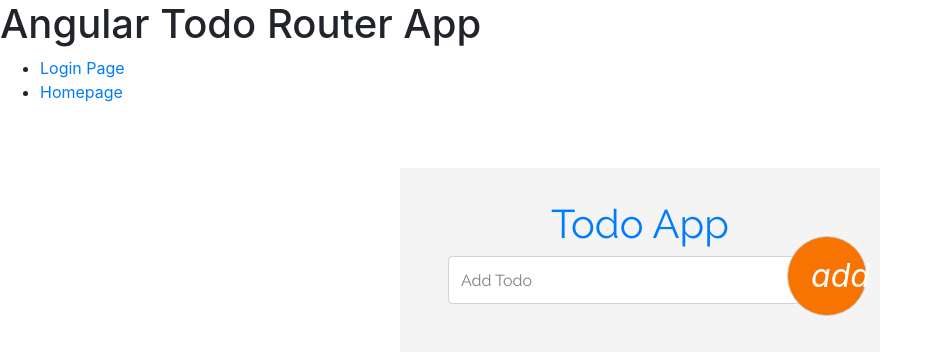
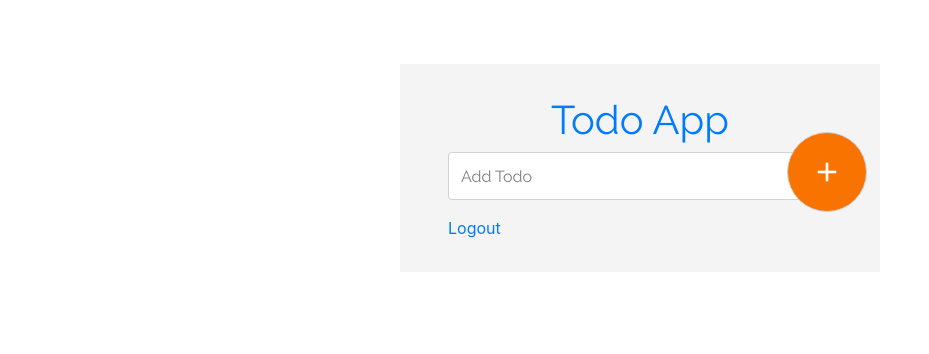
Before and after one commit to Mizzou-CSIT4830-CS7830-F20/todo-app-multiview, an Angular app: page /home in a window 1280 px wide. Shown: the top 354 px of the page, without its empty margins (0-929 px from the left). Built offline with nearby package versions, Linux system fonts and the light colour scheme.

Commit message:
Fixed material icons and added logout functionality

```diff
--- a/package.json
+++ b/package.json
@@ -22,6 +22,7 @@
     "@angular/router": "~10.1.3",
     "@ng-bootstrap/ng-bootstrap": "^7.0.0",
     "bootstrap": "^4.5.0",
+    "material-icons": "^0.3.1",
     "rxjs": "~6.6.0",
     "tslib": "^2.0.0",
     "zone.js": "~0.10.2"
--- a/src/app/app.component.html
+++ b/src/app/app.component.html
@@ -1,9 +1,9 @@
-<h1>Angular Todo Router App</h1>
+<!-- <h1>Angular Todo Router App</h1>
 <nav>
   <ul>
     <li><a routerLink="/login" routerLinkActive="active">Login Page</a></li>
     <li><a routerLink="/home" routerLinkActive="active">Homepage</a></li>
   </ul>
-</nav>
+</nav> -->
 
 <router-outlet></router-outlet>
--- a/src/app/components/homepage/homepage.component.css
+++ b/src/app/components/homepage/homepage.component.css
@@ -1,5 +1,8 @@
 /*Google fonts*/
 @import url("https://fonts.googleapis.com/css?family=Raleway");
+
+@import "material-icons/iconfont/material-icons.css";
+
 body {
   padding: 0;
   margin: 0;
--- a/src/app/components/homepage/homepage.component.html
+++ b/src/app/components/homepage/homepage.component.html
@@ -17,5 +17,7 @@
                 </li>
             </ul>
         </div>
+        <a routerLink="/login" routerLinkActive="active">Logout</a>
+
     </form>
 </div>
```
Also changed, not shown: 1 other file (tests, documents, lock files or other folders).
